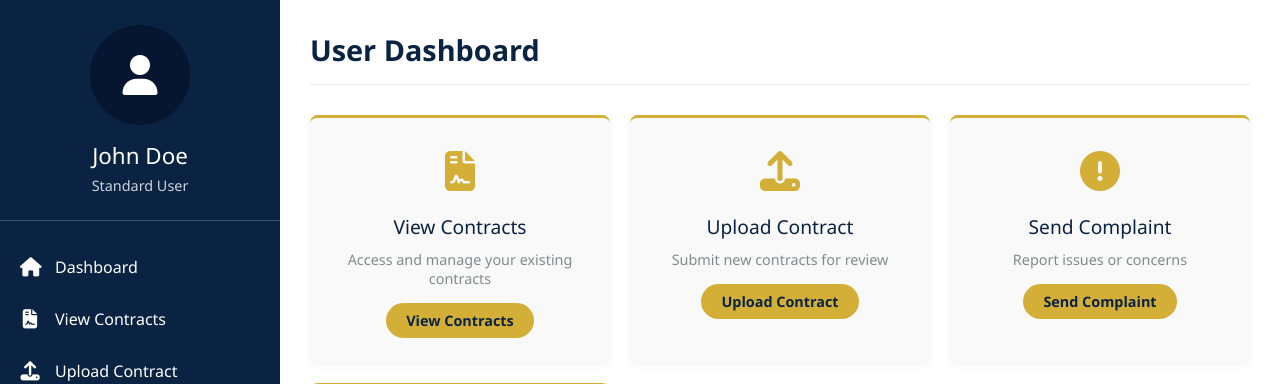
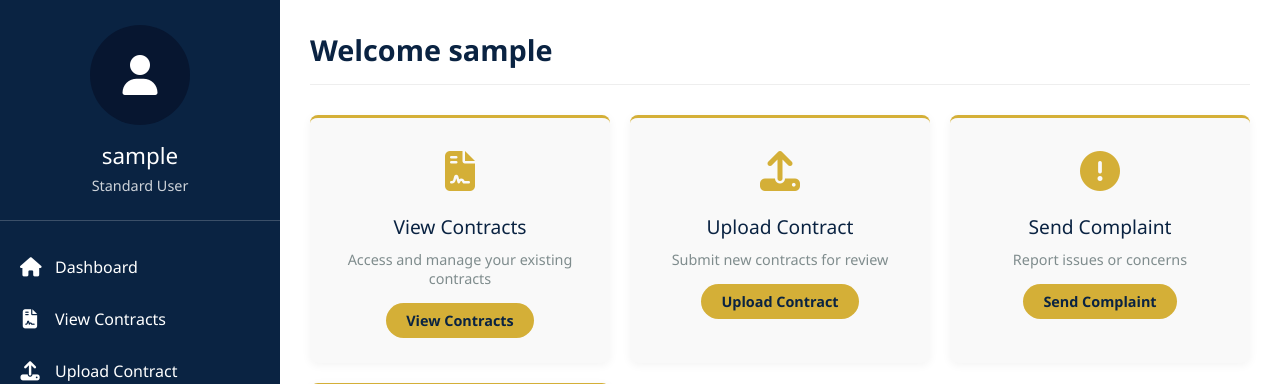
Before and after one commit to Adithyan-cb/ClauseGuard, a Django app: page /user-dashboard/ in a window 1280 px wide. Shown: the top 384 px of the page. Run offline with Django 5.2, Linux system fonts and the light colour scheme; the visitor is signed in with stand-in values (Sample User, id 1).

Commit message:
changed user name 'john doe" to the logged user 's name

```diff
--- a/templates/dashboard.html
+++ b/templates/dashboard.html
@@ -250,7 +250,7 @@
             <div class="profile-img">
                 <i class="fas fa-user"></i>
             </div>
-            <div class="user-name">John Doe</div>
+            <div class="user-name">{{request.user.username}}</div>
             <div class="user-role">Standard User</div>
         </div>
 
@@ -277,7 +277,7 @@
             </a>
         </div>
 
-        <a href="{% url 'login' %}" class="logout">
+        <a href="{% url 'logout' %}" class="logout">
             <i class="fas fa-sign-out-alt"></i>
             <span>Log Out</span>
         </a>
@@ -285,7 +285,7 @@
 
     <div class="content-area">
         <div class="content-header">
-            <h1>User Dashboard</h1>
+            <h1>Welcome {% if request.user.is_authenticated %}{{request.user.username}}{% endif %}</h1>
         </div>
 
         <div class="dashboard-cards">
```
